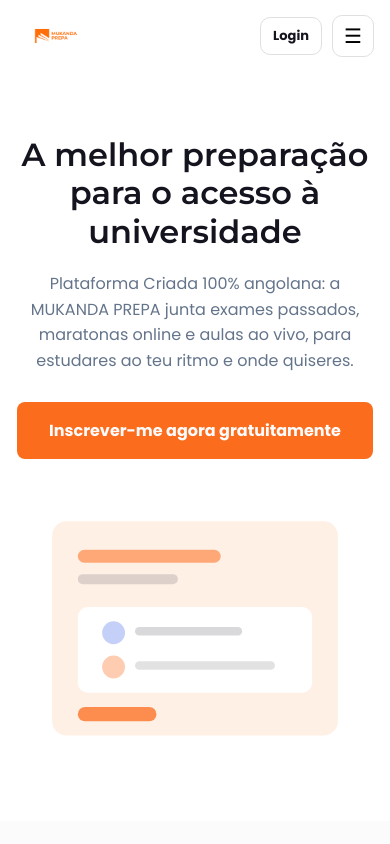
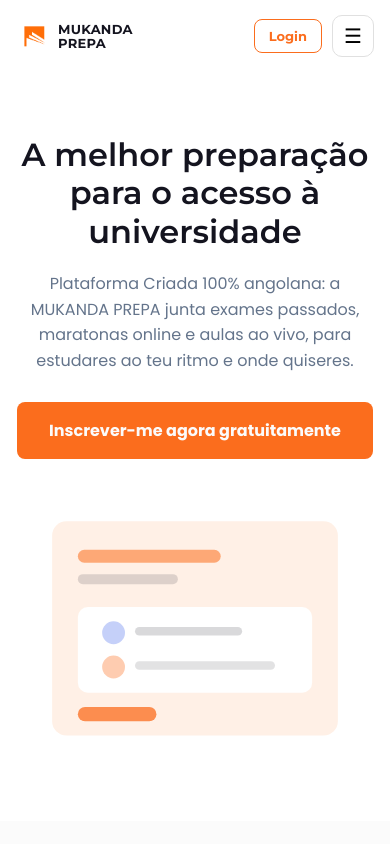
Before and after one commit to henriquebctg360-dotcom/mukandaprepa-plataforma, a React (Vite) app: page / in a window 390 px wide. Shown: the top 844 px of the page. Built offline with nearby package versions, Linux system fonts and the light colour scheme; no server answers.

Commit message:
feat(site): logotipo como na app e Login com as cores da marca

```diff
--- a/src/components/Navbar.css
+++ b/src/components/Navbar.css
@@ -20,12 +20,25 @@
 .navbar__logo {
   display: flex;
   align-items: center;
+  gap: 12px;
+  text-decoration: none;
+  flex-shrink: 0;
 }
 
 .navbar__logo-img {
-  height: 36px;
-  width: auto;
+  width: 40px;
+  height: 40px;
+  object-fit: contain;
   display: block;
+}
+
+.navbar__logo-nome {
+  font-family: var(--font-title);
+  font-weight: 800;
+  font-size: 16px;
+  line-height: 1.1;
+  letter-spacing: .02em;
+  color: var(--color-dark);
 }
 
 .navbar__links {
@@ -101,17 +114,27 @@
 
 /* Login visível na barra em telemóvel — escondido no computador, onde já
    existe o botão normal à direita. */
+/* Mesmas cores do botão Login do computador (btn-outline): contorno e
+   texto na laranja da marca, para se ler como acção e não como texto. */
 .navbar__login-movel {
   display: none;
   align-items: center;
-  font-weight: 600;
+  font-family: var(--font-title);
+  font-weight: 700;
   font-size: 14px;
   text-decoration: none;
-  color: var(--color-dark, #14141F);
-  border: 1.5px solid var(--color-border, #E4E4E7);
-  border-radius: 10px;
-  padding: 9px 16px;
+  color: var(--color-orange);
+  background: transparent;
+  border: 1.5px solid var(--color-orange);
+  border-radius: 8px;
+  padding: 9px 18px;
   white-space: nowrap;
+}
+
+.navbar__login-movel:hover,
+.navbar__login-movel:active {
+  background: var(--color-orange);
+  color: #FBFBFB;
 }
 
 /* Botão de menu — só existe abaixo de 1023px, onde a barra de links não cabe. */
@@ -203,8 +226,10 @@
 
 @media (max-width: 640px) {
   .navbar { height: 64px; }
-  .navbar__login-movel { padding: 8px 12px; font-size: 13px; }
-  .navbar__logo-img { height: 30px; }
+  .navbar__login-movel { padding: 8px 14px; font-size: 13px; }
+  .navbar__logo-img { width: 34px; height: 34px; }
+  .navbar__logo { gap: 8px; }
+  .navbar__logo-nome { font-size: 13px; }
   .navbar__links, .navbar__actions { top: 64px; }
   .navbar__links { max-height: calc(100vh - 64px); }
 }
--- a/src/components/Navbar.jsx
+++ b/src/components/Navbar.jsx
@@ -27,8 +27,12 @@
   return (
     <header className={`navbar ${scrolled ? 'navbar--scrolled' : ''}`}>
       <div className="container navbar__inner">
+        {/* Mesma composição do componente Brand da app: o ícone oficial ao
+            lado do nome em duas linhas. Antes era uma imagem única (01.png)
+            de 1920x720, que a 36px de altura deixava o nome quase ilegível. */}
         <Link to="/" className="navbar__logo">
-          <img src="/01.png" alt="MUKANDA PREPA" className="navbar__logo-img" />
+          <img src="/logo-icon.png" alt="" className="navbar__logo-img" />
+          <span className="navbar__logo-nome">MUKANDA<br />PREPA</span>
         </Link>
 
         {/* Em telemóvel o Login fica à vista na barra, ao lado do menu: é a
```
